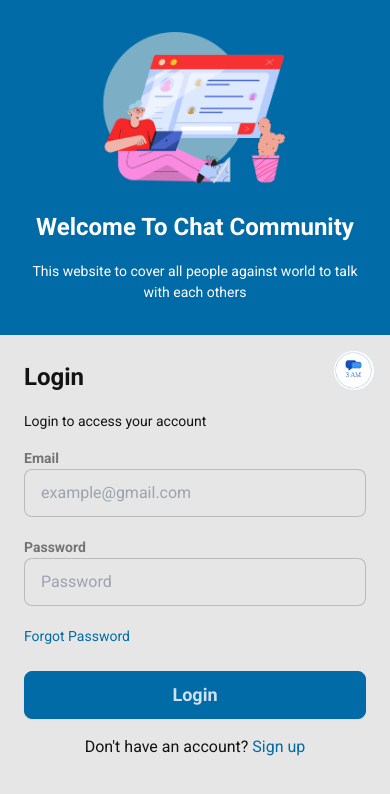
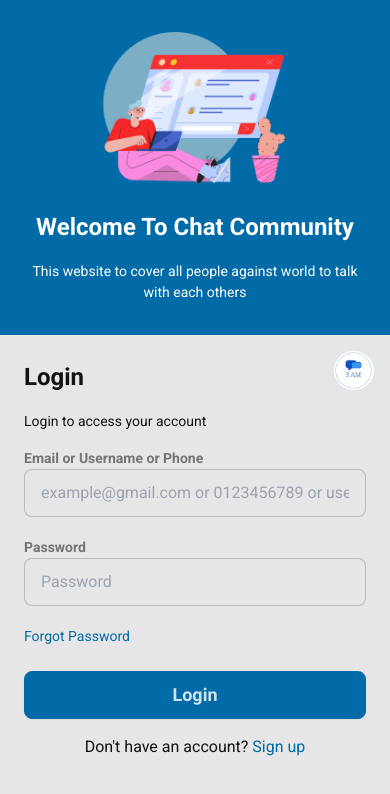
Before and after one commit to Amr3011/Chat_3am_Frontend, a React (Vite) app: page /login in a window 390 px wide. Shown: the top 794 px of the page. Built offline with nearby package versions, Linux system fonts and the light colour scheme.

Commit message:
Refactor Login component to allow login with email, username, or phone number

```diff
--- a/src/pages/auth/Login.jsx
+++ b/src/pages/auth/Login.jsx
@@ -72,11 +72,11 @@ const Login = () => {
 
         <div className="mb-5">
           <label className="block text-sm font-semibold text-neutral">
-            Email
+            Email or Username or Phone
           </label>
           <input
             type="email"
-            placeholder="example@gmail.com"
+            placeholder="example@gmail.com or 0123456789 or username"
             className="input input-bordered w-full"
             value={email}
             onChange={(e) => setEmail(e.target.value)}
```
